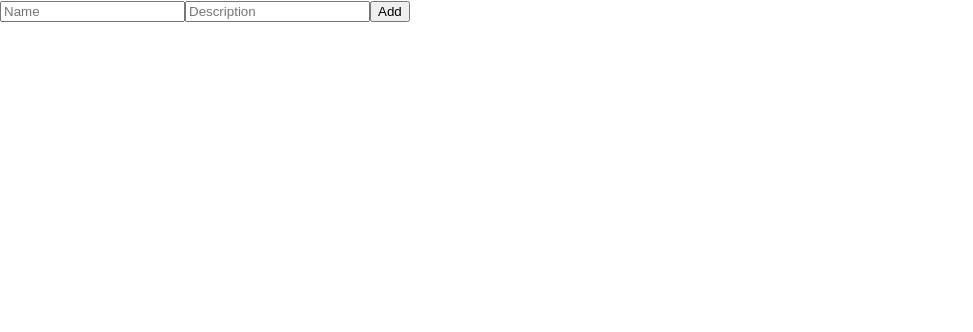
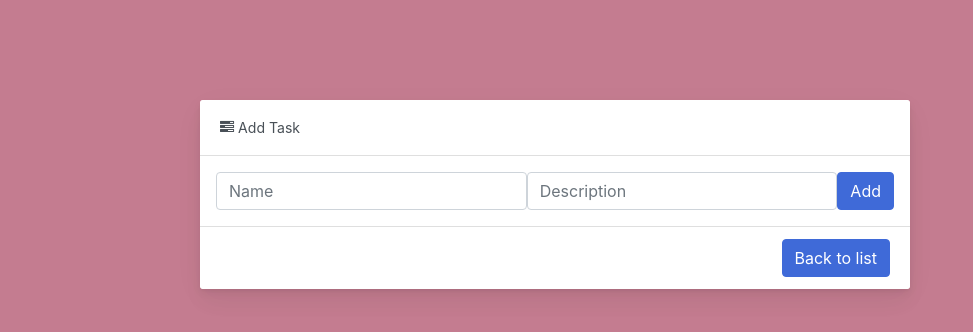
Before and after one commit to jvyalkova/js_frontend, a React (Create React App) app: page /add in a window 1280 px wide. Shown: the top 332 px of the page, without its empty margins (0-973 px from the left). Built offline with nearby package versions, Linux system fonts and the light colour scheme; no server answers.

Commit message:
Apply custom UI template

```diff
--- a/package.json
+++ b/package.json
@@ -10,8 +10,11 @@
     "http-proxy-middleware": "^3.0.5",
     "react": "^19.1.0",
     "react-dom": "^19.1.0",
+    "react-redux": "^9.2.0",
     "react-router-dom": "^7.6.0",
+    "react-router-redux": "^4.0.8",
     "react-scripts": "5.0.1",
+    "redux": "^5.0.1",
     "web-vitals": "^2.1.4"
   },
   "scripts": {
--- a/public/index.html
+++ b/public/index.html
@@ -25,6 +25,9 @@
       Learn how to configure a non-root public URL by running `npm run build`.
     -->
     <title>React App</title>
+	<link rel="stylesheet" href= "https://stackpath.bootstrapcdn.com/bootstrap/4.3.1/css/bootstrap.min.css" />
+	<link rel="stylesheet" href= "https://cdnjs.cloudflare.com/ajax/libs/font-awesome/4.7.0/css/font-awesome.min.css" />
+
   </head>
   <body>
     <noscript>You need to enable JavaScript to run this app.</noscript>
--- a/src/App.js
+++ b/src/App.js
@@ -1,53 +1,38 @@
 import React from 'react';
 import {BrowserRouter as Router, Routes, Route} from 'react-router-dom';
+import  { Provider, connect } from 'react-redux';
 import ToDoList from './ToDoList';
 import ToDoTaskAdd from './ToDoTaskAdd';
+import { todoAddAll } from './actions';
+
 class App extends React.Component {
-	constructor(props){
-		super(props);
-		this.state= {
-			tasks: []
-		}
-		this.onTaskAdd = this.onTaskAdd.bind(this);
-		this.onTaskDelete = this.onTaskDelete.bind(this);
-	}
-
 	componentDidMount() {
 		fetch('tasks').then(function(res){
 			return res.json();
 		}).then((data) => {
-			this.setState({
-				tasks: data
-			});
-		});
-	}
-
-	onTaskAdd(task) {
-		this.setState({
-			tasks: [...this.state.tasks, task]
-		});
-	}
-
-	onTaskDelete(_id) {
-		this.setState({
-			tasks: this.state.tasks.filter(function(task){
-				return task._id !== _id;
-			})
+			this.props.dispatch(todoAddAll(data));
 		});
 	}
 
 	render() {
 		return (
-			<div class ="App">
-				<Router>
-					<Routes>
-						<Route path="/" element={<ToDoList tasks={this.state.tasks} onTaskDelete={this.onTaskDelete} />} />
-						<Route path="/add" element={<ToDoTaskAdd onTaskAdd={this.onTaskAdd} />} />
-					</Routes>
-				</Router>
+
+			<div className="row d-flex justify-content-center container">
+				<div className="col-md-8">
+					<Provider store={this.props.store}>
+						<Router>
+							<Routes>
+								<Route path="/" element={<ToDoList />} />
+								<Route path="/add" element={<ToDoTaskAdd />} />
+							</Routes>
+						</Router>
+					</Provider>
+				</div>
 			</div>
+
 		);
 	}
 }
 
-export default App;
+
+export default connect()(App);
--- a/src/ToDoList.js
+++ b/src/ToDoList.js
@@ -1,22 +1,47 @@
 import React from 'react';
 import ToDoTask from './ToDoTask';
+import { connect } from 'react-redux';
+import { NavLink } from 'react-router-dom';
 
 class ToDoList extends React.Component {
 	render() {
 		return (
-			<div class ="List">
-				<ul>
+			<div className="card-hover-shadow-2x mb-3 card">
+				<div className="card-header-tab card-header">
+				  <div className="card-header-title font-size-lg text-capitalize font-weight-normal">
+					<i className="fa fa-tasks"></i>&nbsp;Task List
+				  </div>
+				</div>
+				<div className="scroll-area-sm">
+				  <perfect-scrollbar className="ps-show-limits">
+					<div style={{position: "static"}} className="ps ps--active-y">
+					  <div className="ps-content">
+						<ul className=" list-group list-group-flush">
 						{
 							this.props.tasks.map((task) => {
 								return (
-							<ToDoTask task={task} onTaskDelete={this.props.onTaskDelete} key={task._id} />
+									<ToDoTask task={task} key={task._id} />
 								)
 							})
 						}
 						</ul>
 					  </div>
+
+					</div>
+				  </perfect-scrollbar>
+				</div>
+				<div className="d-block text-right card-footer">
+					<NavLink to='/add' className="btn btn-primary"> Add task </NavLink>
+				</div>
+			</div>
 		);
 	}
 }
 
-export default ToDoList;
+function mapStateToProps(state) {
+	return {
+		tasks: [...state.tasks]
+	}
+}
+
+export default connect(mapStateToProps)(ToDoList);
--- a/src/ToDoTaskAdd.js
+++ b/src/ToDoTaskAdd.js
@@ -1,5 +1,7 @@
 import React from 'react';
-import { useNavigate } from 'react-router-dom';
+import { useNavigate, NavLink } from 'react-router-dom';
+import { connect } from 'react-redux';
+import { todoAdd } from './actions';
 
 class ToDoTaskAddInner extends React.Component {
 	constructor(props) {
@@ -38,17 +40,31 @@ class ToDoTaskAddInner extends React.Component {
 		}).then((res) => {
 			return res.json();
 		}).then((data) =>{
-			this.props.onTaskAdd(data);
+			this.props.dispatch(todoAdd(data._id, data.name, data.description));
 			this.props.history('/');
 		});
 	}
 	render() {
 		return (
-			<form onSubmit={this.onAddFormSubmit}>
-				<input type="text" value={this.state.name} onChange={this.onNameChange} placeholder="Name"/>
-				<input type="text"value={this.state.description} onChange={this.onDescriptionChange} placeholder="Description"/>
-				<input type="submit" value="Add" />
-			</form>
+			<div className="card-hover-shadow-2x mb-3 card">
+				<div className="card-header-tab card-header">
+					<div className="card-header-title font-size-lg text-capitalize font-weight-normal">
+						<i className="fa fa-tasks"></i>&nbsp;Add Task
+					</div>
+				</div>
+				<form onSubmit={this.onAddFormSubmit}>
+				<div className="widget-content">
+					<div className="widget-content-wrapper">
+						<input type="text" value={this.state.name} onChange={this.onNameChange} placeholder="Name" className="form-control"/>
+						<input type="text"value={this.state.description} onChange={this.onDescriptionChange} placeholder="Description" className="form-control"/>
+						<input type="submit" value="Add" className="btn btn-primary" />
+					</div>
+				</div>
+				</form>
+				<div className="d-block text-right card-footer">
+					<NavLink to='/' className="btn btn-primary"> Back to list </NavLink>
+				</div>
+			</div>
 		)
 	}
 }
@@ -57,4 +73,4 @@ const ToDoTaskAdd = (props) => {
 		<ToDoTaskAddInner {...props} history={useNavigate()} />
 	)
 }
-export default ToDoTaskAdd;
+export default connect()(ToDoTaskAdd);
--- /dev/null
+++ b/src/actions.js
@@ -0,0 +1,17 @@
+export const TODO_ADD = 'TODO_ADD'
+export const TODO_ADD_ALL = 'TODO_ADD_ALL'
+export const TODO_DELETE = 'TODO_DELETE'
+export const TODO_UPDATE_STATE = 'TODO_UPDATE_STATE'
+
+export function todoAdd(_id, name, description){
+	return { type: TODO_ADD, _id, name, description }
+}
+export function todoAddAll(todo_list){
+	return { type: TODO_ADD_ALL, todo_list }
+}
+export function todoDelete(_id){
+	return { type: TODO_DELETE, _id }
+}
+export function todoUpdateState(_id){
+	return { type: TODO_UPDATE_STATE, _id }
+}
--- a/src/index.css
+++ b/src/index.css
@@ -1,13 +1,167 @@
 body {
-  margin: 0;
-  font-family: -apple-system, BlinkMacSystemFont, 'Segoe UI', 'Roboto', 'Oxygen',
-    'Ubuntu', 'Cantarell', 'Fira Sans', 'Droid Sans', 'Helvetica Neue',
-    sans-serif;
-  -webkit-font-smoothing: antialiased;
-  -moz-osx-font-smoothing: grayscale;
+    margin: 0;
+    font-family: -apple-system, BlinkMacSystemFont, "Segoe UI", Roboto, "Helvetica Neue", Arial, "Noto Sans", sans-serif, "Apple Color Emoji", "Segoe UI Emoji", "Segoe UI Symbol", "Noto Color Emoji";
+    font-size: 0.88rem;
+    font-weight: 400;
+    line-height: 1.5;
+    color: #495057;
+    text-align: left;
+    background-color: #c47c90;
 }
 
-code {
-  font-family: source-code-pro, Menlo, Monaco, Consolas, 'Courier New',
-    monospace;
+i {
+    font-style: italic;
 }
+
+.container{
+    margin-top:100px;
+}
+
+.card {
+    box-shadow: 0 0.46875rem 2.1875rem rgba(4, 9, 20, 0.03), 0 0.9375rem 1.40625rem rgba(4, 9, 20, 0.03), 0 0.25rem 0.53125rem rgba(4, 9, 20, 0.05), 0 0.125rem 0.1875rem rgba(4, 9, 20, 0.03);
+    border-width: 0;
+    transition: all .2s;
+}
+
+.card-header:first-child {
+    border-radius: calc(0.25rem - 1px) calc(0.25rem - 1px) 0 0;
+}
+
+.card-header {
+    display: flex;
+    align-items: center;
+    border-bottom-width: 1px;
+    padding-top: 0;
+    padding-bottom: 0;
+    padding-right: 0.625rem;
+    height: 3.5rem;
+    background-color: #fff;
+}
+.widget-subheading{
+    color: #858a8e;
+    font-size: 10px;
+}
+.card-header.card-header-tab .card-header-title {
+    display: flex;
+    align-items: center;
+    white-space: nowrap;
+}
+
+.card-header .header-icon {
+    font-size: 1.65rem;
+    margin-right: 0.625rem;
+}
+
+.card-header.card-header-tab .card-header-title {
+    display: flex;
+    align-items: center;
+    white-space: nowrap;
+}
+
+.btn-actions-pane-right {
+    margin-left: auto;
+    white-space: nowrap;
+}
+
+.text-capitalize {
+    text-transform: capitalize !important;
+}
+
+.scroll-area-sm {
+    height: 288px;
+    overflow-x: hidden;
+}
+
+.list-group-item {
+    position: relative;
+    display: block;
+    padding: 0.75rem 1.25rem;
+    margin-bottom: -1px;
+    background-color: #fff;
+    border: 1px solid rgba(0, 0, 0, 0.125);
+}
+
+.list-group {
+    display: flex;
+    flex-direction: column;
+    padding-left: 0;
+    margin-bottom: 0;
+}
+
+.todo-indicator {
+    position: absolute;
+    width: 4px;
+    height: 60%;
+    border-radius: 0.3rem;
+    left: 0.625rem;
+    top: 20%;
+    opacity: .6;
+    transition: opacity .2s;
+}
+
+.bg-warning {
+    background-color: #f7b924 !important;
+}
+
+.widget-content {
+    padding: 1rem;
+    flex-direction: row;
+    align-items: center;
+}
+
+.widget-content .widget-content-wrapper {
+    display: flex;
+    flex: 1;
+    position: relative;
+    align-items: center;
+}
+
+.widget-content .widget-content-right.widget-content-actions {
+    visibility: hidden;
+    opacity: 0;
+    transition: opacity .2s;
+}
+
+.widget-content .widget-content-right {
+    margin-left: auto;
+}
+
+.btn:not(:disabled):not(.disabled) {
+    cursor: pointer;
+}
+
+.btn {
+    position: relative;
+    transition: color 0.15s, background-color 0.15s, border-color 0.15s, box-shadow 0.15s;
+}
+
+.btn-outline-success {
+    color: #3ac47d;
+    border-color: #3ac47d;
+}
+
+.btn-outline-success:hover {
+    color: #fff;
+    background-color: #3ac47d;
+    border-color: #3ac47d;
+}
+
+.btn-outline-success:hover {
+    color: #fff;
+    background-color: #3ac47d;
+    border-color: #3ac47d;
+}
+.btn-primary {
+    color: #fff;
+    background-color: #3f6ad8;
+    border-color: #3f6ad8;
+}
+.btn {
+    position: relative;
+    transition: color 0.15s, background-color 0.15s, border-color 0.15s, box-shadow 0.15s;
+    outline: none !important;
+}
+
+.card-footer{
+    background-color: #fff;
+}
--- a/src/index.js
+++ b/src/index.js
@@ -3,12 +3,15 @@ import ReactDOM from 'react-dom/client';
 import './index.css';
 import App from './App';
 import reportWebVitals from './reportWebVitals';
+import { createStore } from 'redux';
+import todo from './reducers';
 
+const store = createStore(todo);
 const root = ReactDOM.createRoot(document.getElementById('root'));
 root.render(
-  <React.StrictMode>
-    <App />
-  </React.StrictMode>
+	<React.StrictMode>
+		<App store={store} />
+	</React.StrictMode>
 );
 
 // If you want to start measuring performance in your app, pass a function
--- /dev/null
+++ b/src/reducers.js
@@ -0,0 +1,38 @@
+ import { combineReducers } from 'redux';
+ import { TODO_ADD, TODO_ADD_ALL, TODO_DELETE, TODO_UPDATE_STATE } from './actions';
+
+ function todo(state = [], action) {
+	 switch (action.type) {
+		 case TODO_ADD:
+			return [
+				...state,
+				{
+					_id: action._id,
+					name: action.name,
+					description: action.description,
+					done: false
+				}
+			]
+		 case TODO_ADD_ALL:
+			return [
+				...action.todo_list
+			]
+		 case TODO_DELETE:
+			return state.filter(function(task){
+				return task._id !== action._id;
+			})
+		 case TODO_UPDATE_STATE:
+			return  state.map(function(task) {
+				if (task._id === action._id) {
+					return {...task, done: !task.done}
+				}
+				return task
+			})
+		 default:
+			return state
+	 }
+ }
+
+ export default combineReducers({
+	 tasks: todo
+ })
```
Also changed, not shown: src/ToDoTask.js (+26 -14 lines), 1 other file (tests, documents, lock files or other folders). Lines whose indentation alone changed are shown as unchanged.
